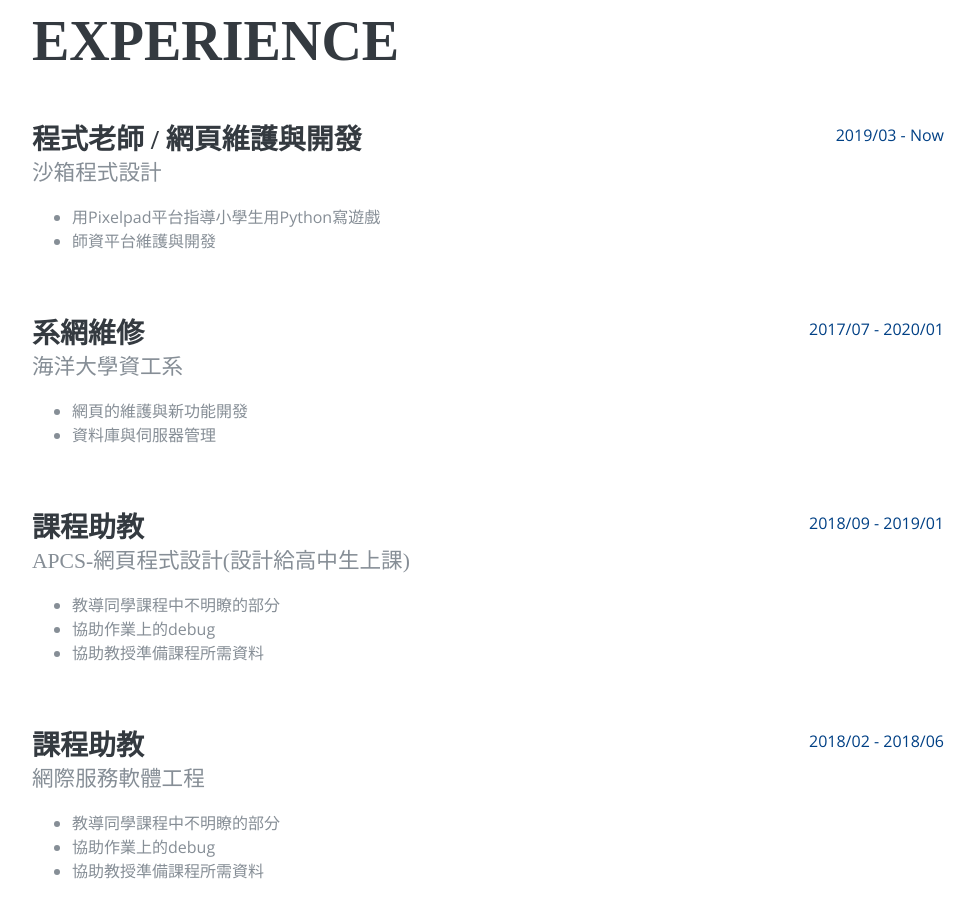
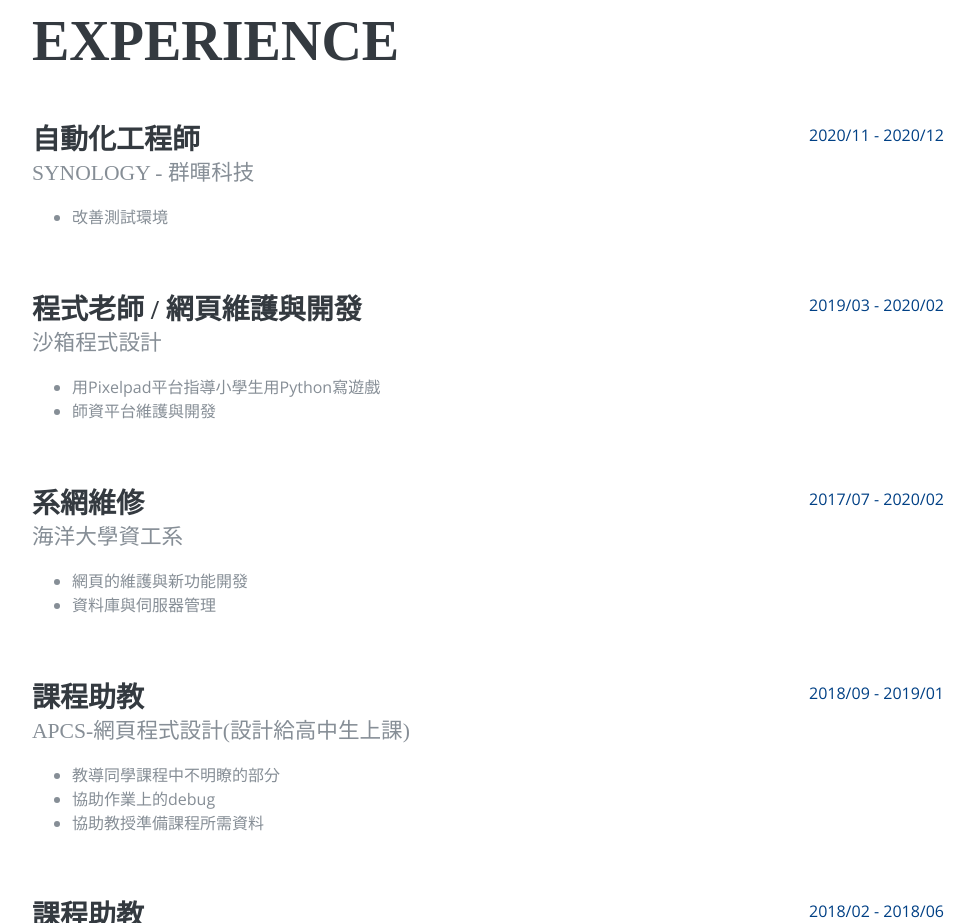
Before and after one commit to jimting/jimting.github.io, a plain HTML site: page Resume/index.html in a window 1280 px wide. Shown: the part 840-1763 px from the top of the page, without its empty margins (288-1263 px from the left). Drawn offline with nearby package versions, Linux system fonts and the light colour scheme; a web font is replaced by a local one.

Commit message:
update cv and resume files.
update cv and resume files.

```diff
--- a/Resume/index.html
+++ b/Resume/index.html
@@ -113,6 +113,18 @@
                 <h2 class="mb-5">Experience</h2>
 				<div class="resume-item d-flex flex-column flex-md-row mb-5">
                     <div class="resume-content mr-auto">
+                        <h3 class="mb-0">自動化工程師</h3>
+                        <div class="subheading mb-3">Synology - 群暉科技</div>
+                        <ul>
+                            <li>改善測試環境</li>
+                        </ul>
+                    </div>
+                    <div class="resume-date text-md-right">
+                        <span class="text-primary">2020/11 - 2020/12</span>
+                    </div>
+                </div>
+				<div class="resume-item d-flex flex-column flex-md-row mb-5">
+                    <div class="resume-content mr-auto">
                         <h3 class="mb-0">程式老師 / 網頁維護與開發</h3>
                         <div class="subheading mb-3">沙箱程式設計</div>
                         <ul>
@@ -121,7 +133,7 @@
                         </ul>
                     </div>
                     <div class="resume-date text-md-right">
-                        <span class="text-primary">2019/03 - Now</span>
+                        <span class="text-primary">2019/03 - 2020/02</span>
                     </div>
                 </div>
 				<div class="resume-item d-flex flex-column flex-md-row mb-5">
@@ -134,7 +146,7 @@
                         </ul>
                     </div>
                     <div class="resume-date text-md-right">
-                        <span class="text-primary">2017/07 - 2020/01</span>
+                        <span class="text-primary">2017/07 - 2020/02</span>
                     </div>
                 </div>
 				<div class="resume-item d-flex flex-column flex-md-row mb-5">
```
Also changed, not shown: Resume/index_en.html (+14 -2 lines), 1 other file.
